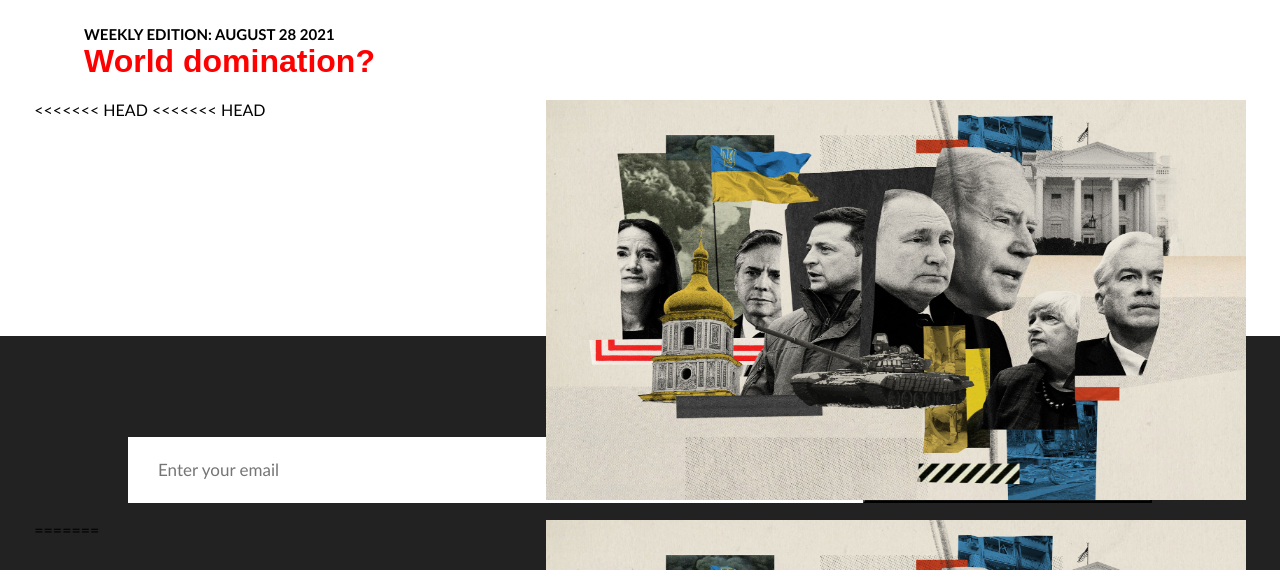
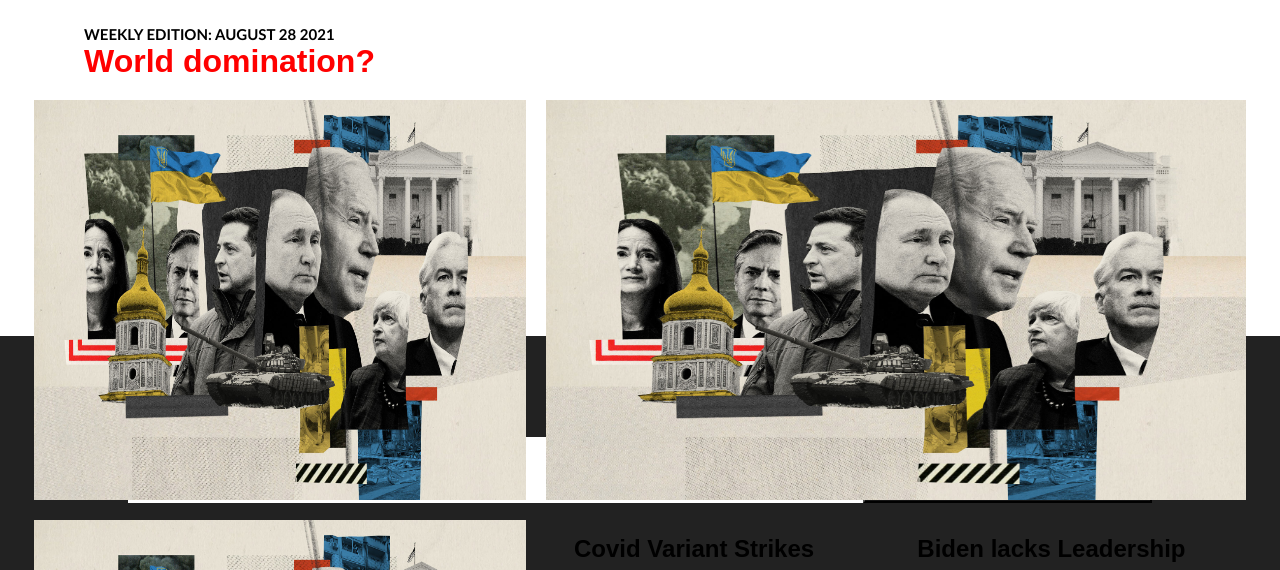
Before and after one commit to CrashingWharph/current-news-affairs, a plain HTML site: page index.html in a window 1280 px wide. Shown: the part 1491-2061 px from the top of the page. Drawn offline with Linux system fonts and the light colour scheme.

Commit message:
removed " sync comments "

```diff
--- a/index.html
+++ b/index.html
@@ -192,15 +192,9 @@
                     </div>
                     <!-- article -->
                     <div class="economy-wrapper">
-<<<<<<< HEAD
-<<<<<<< HEAD
                         <img src="./images/modern-figures.jpg">
-=======
                         <img src="images/modern-figures.jpg">
->>>>>>> 95f80925b61b17cfd11bfb79774f1da7a53d787b
-=======
                         <img src="images/modern-figures.jpg">
->>>>>>> 801783d98d898d0797a07142fe44bc25f631c6ad
                     <div class="economy">
                         <!-- article 1 -->
                         <div id="info" class="item_1">
```
